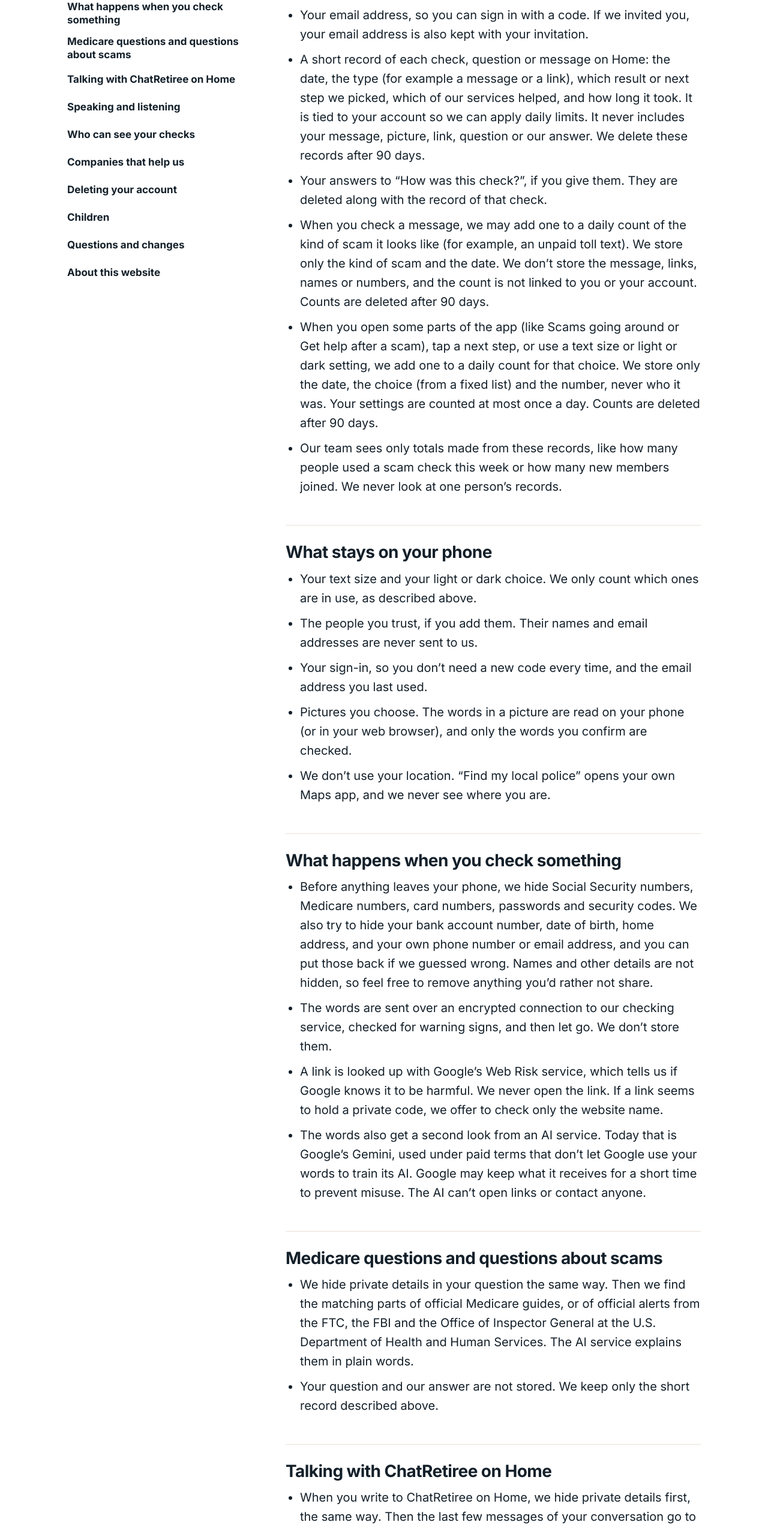
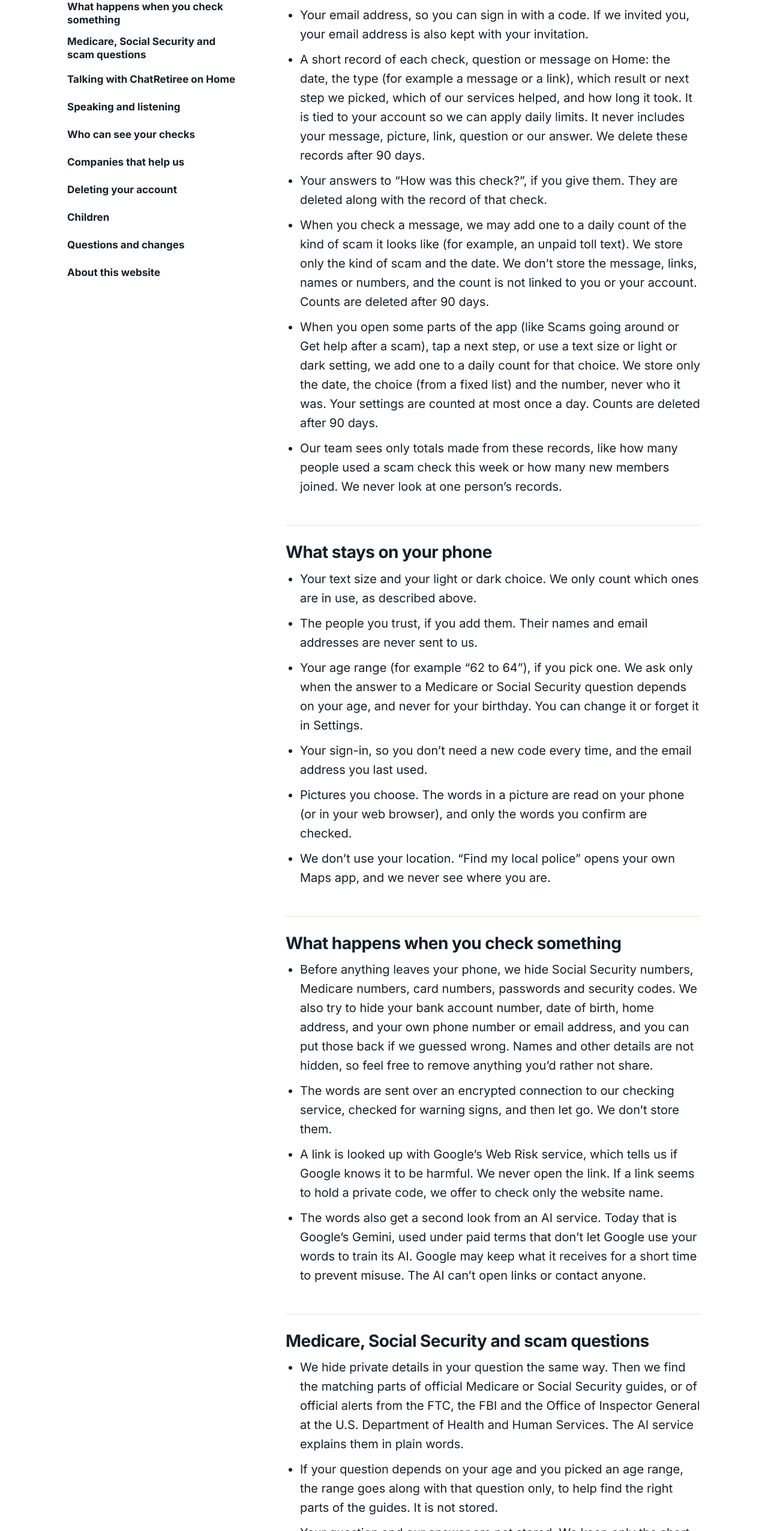
Before and after one commit to devchatretiree/chatretiree-website, a plain HTML site: page privacy/index.html in a window 1280 px wide. Shown: the part 1845-4397 px from the top of the page at 60% size. Drawn offline with Linux system fonts and the light colour scheme.

Commit message:
Privacy policy: age range kept on the phone, matching the app (#19)
Claude-Session: https://claude.ai/code/session_01E5z8CGkvWUw1AxXeCHhSdH

Co-authored-by: Claude <noreply@anthropic.com>

```diff
--- a/privacy/index.html
+++ b/privacy/index.html
@@ -51,7 +51,7 @@
     <aside class="pv-toc">
       <h2 id="full-h">The full policy</h2>
       <p class="pv-date">Last updated November 27, 2026</p>
-      <nav aria-label="Privacy policy sections"><ol><li><a href="#the-short-version">The short version</a></li><li><a href="#what-we-keep">What we keep</a></li><li><a href="#what-stays-on-your-phone">What stays on your phone</a></li><li><a href="#what-happens-when-you-check-something">What happens when you check something</a></li><li><a href="#medicare-questions-and-questions-about-scams">Medicare questions and questions about scams</a></li><li><a href="#talking-with-chatretiree-on-home">Talking with ChatRetiree on Home</a></li><li><a href="#speaking-and-listening">Speaking and listening</a></li><li><a href="#who-can-see-your-checks">Who can see your checks</a></li><li><a href="#companies-that-help-us">Companies that help us</a></li><li><a href="#deleting-your-account">Deleting your account</a></li><li><a href="#children">Children</a></li><li><a href="#questions-and-changes">Questions and changes</a></li><li><a href="#this-website">About this website</a></li></ol></nav>
+      <nav aria-label="Privacy policy sections"><ol><li><a href="#the-short-version">The short version</a></li><li><a href="#what-we-keep">What we keep</a></li><li><a href="#what-stays-on-your-phone">What stays on your phone</a></li><li><a href="#what-happens-when-you-check-something">What happens when you check something</a></li><li><a href="#medicare-social-security-and-scam-questions">Medicare, Social Security and scam questions</a></li><li><a href="#talking-with-chatretiree-on-home">Talking with ChatRetiree on Home</a></li><li><a href="#speaking-and-listening">Speaking and listening</a></li><li><a href="#who-can-see-your-checks">Who can see your checks</a></li><li><a href="#companies-that-help-us">Companies that help us</a></li><li><a href="#deleting-your-account">Deleting your account</a></li><li><a href="#children">Children</a></li><li><a href="#questions-and-changes">Questions and changes</a></li><li><a href="#this-website">About this website</a></li></ol></nav>
     </aside>
     <div class="pv-body"><section class="pv-sec" id="the-short-version" aria-labelledby="the-short-version-h"><h3 id="the-short-version-h">The short version</h3><ul>
 <li>We look at what you share, show you what we found, and then let it go. We don’t keep your messages, pictures, links or questions.</li>
@@ -66,6 +66,7 @@
 </ul></section><section class="pv-sec" id="what-stays-on-your-phone" aria-labelledby="what-stays-on-your-phone-h"><h3 id="what-stays-on-your-phone-h">What stays on your phone</h3><ul>
 <li>Your text size and your light or dark choice. We only count which ones are in use, as described above.</li>
 <li>The people you trust, if you add them. Their names and email addresses are never sent to us.</li>
+<li>Your age range (for example “62 to 64”), if you pick one. We ask only when the answer to a Medicare or Social Security question depends on your age, and never for your birthday. You can change it or forget it in Settings.</li>
 <li>Your sign-in, so you don’t need a new code every time, and the email address you last used.</li>
 <li>Pictures you choose. The words in a picture are read on your phone (or in your web browser), and only the words you confirm are checked.</li>
 <li>We don’t use your location. “Find my local police” opens your own Maps app, and we never see where you are.</li>
@@ -74,8 +75,9 @@
 <li>The words are sent over an encrypted connection to our checking service, checked for warning signs, and then let go. We don’t store them.</li>
 <li>A link is looked up with Google’s Web Risk service, which tells us if Google knows it to be harmful. We never open the link. If a link seems to hold a private code, we offer to check only the website name.</li>
 <li>The words also get a second look from an AI service. Today that is Google’s Gemini, used under paid terms that don’t let Google use your words to train its AI. Google may keep what it receives for a short time to prevent misuse. The AI can’t open links or contact anyone.</li>
-</ul></section><section class="pv-sec" id="medicare-questions-and-questions-about-scams" aria-labelledby="medicare-questions-and-questions-about-scams-h"><h3 id="medicare-questions-and-questions-about-scams-h">Medicare questions and questions about scams</h3><ul>
-<li>We hide private details in your question the same way. Then we find the matching parts of official Medicare guides, or of official alerts from the FTC, the FBI and the Office of Inspector General at the U.S. Department of Health and Human Services. The AI service explains them in plain words.</li>
+</ul></section><section class="pv-sec" id="medicare-social-security-and-scam-questions" aria-labelledby="medicare-social-security-and-scam-questions-h"><h3 id="medicare-social-security-and-scam-questions-h">Medicare, Social Security and scam questions</h3><ul>
+<li>We hide private details in your question the same way. Then we find the matching parts of official Medicare or Social Security guides, or of official alerts from the FTC, the FBI and the Office of Inspector General at the U.S. Department of Health and Human Services. The AI service explains them in plain words.</li>
+<li>If your question depends on your age and you picked an age range, the range goes along with that question only, to help find the right parts of the guides. It is not stored.</li>
 <li>Your question and our answer are not stored. We keep only the short record described above.</li>
 </ul></section><section class="pv-sec" id="talking-with-chatretiree-on-home" aria-labelledby="talking-with-chatretiree-on-home-h"><h3 id="talking-with-chatretiree-on-home-h">Talking with ChatRetiree on Home</h3><ul>
 <li>When you write to ChatRetiree on Home, we hide private details first, the same way. Then the last few messages of your conversation go to the same AI service, which works out what you need and writes a short reply, like a question back to you. It doesn’t answer from its own knowledge: answers still come from the scam check, official guides, official alerts and official help pages.</li>
@@ -94,7 +96,7 @@
 <li>Expo delivers the app and its updates, and hosts the web version.</li>
 <li>Like most online services, these companies keep short technical logs, such as your internet (IP) address and the time of a request, to keep things running and secure. We don’t use these logs to track you.</li>
 </ul></section><section class="pv-sec" id="deleting-your-account" aria-labelledby="deleting-your-account-h"><h3 id="deleting-your-account-h">Deleting your account</h3><ul>
-<li>You can delete your account at any time in Settings. This removes your email address, invitation and feedback, and clears the people you trust from this phone.</li>
+<li>You can delete your account at any time in Settings. This removes your email address, invitation and feedback, and clears the people you trust and your age range from this phone.</li>
 <li>Records of past checks lose any link to you and are deleted within 90 days. We keep them that long only so the service stays within its daily budget.</li>
 </ul></section><section class="pv-sec" id="children" aria-labelledby="children-h"><h3 id="children-h">Children</h3><ul>
 <li>ChatRetiree is meant for adults and is not directed at children under 13. If you think a child has signed up, email us and we’ll delete the account.</li>
```
Also changed, not shown: tools/privacy-source.html (+5 -3 lines).
